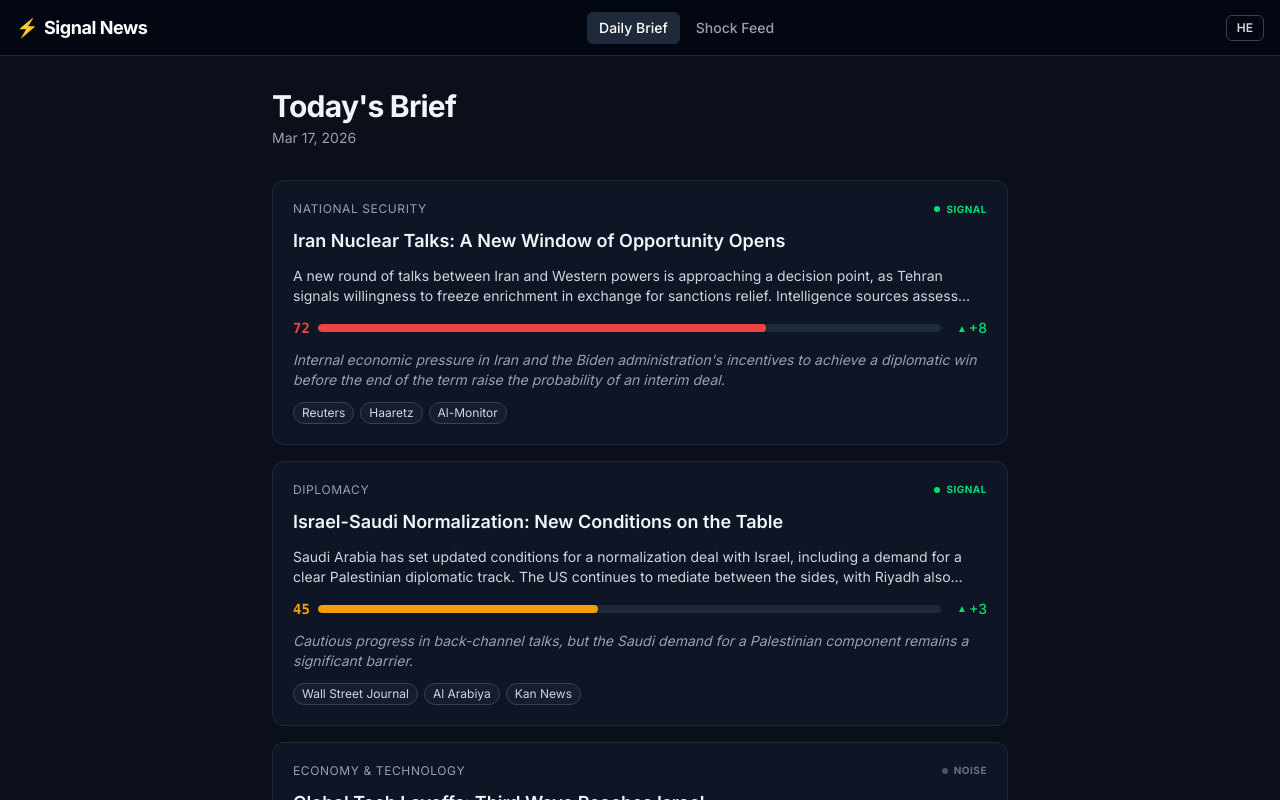
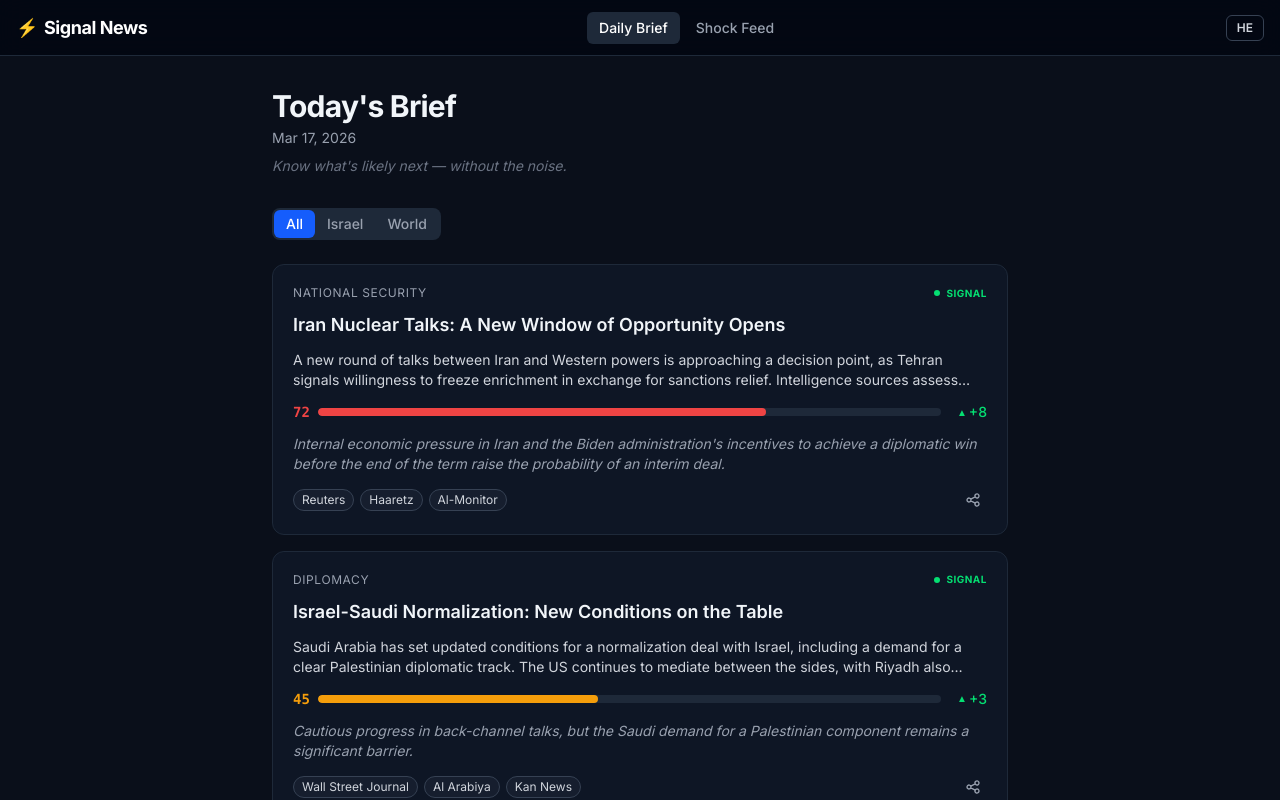
Before and after one commit to Noam1316/signal-news, a Next.js app: page /brief in a window 1280 px wide. Shown: the top 800 px of the page. Built offline with nearby package versions, Linux system fonts and the light colour scheme.

Commit message:
Add MVP features: lens filter, share button, report issue, uncertainty, notification bell, slogan

```diff
--- a/src/components/brief/BriefCard.tsx
+++ b/src/components/brief/BriefCard.tsx
@@ -7,6 +7,7 @@ import SignalLabel from '@/components/shared/SignalLabel';
 import LikelihoodMeter from '@/components/shared/LikelihoodMeter';
 import DeltaIndicator from '@/components/shared/DeltaIndicator';
 import SourceList from '@/components/shared/SourceList';
+import ShareButton from '@/components/shared/ShareButton';
 
 interface BriefCardProps {
   story: BriefStory;
@@ -47,8 +48,11 @@ export default function BriefCard({ story }: BriefCardProps) {
       {/* Why */}
       <p className="text-sm italic text-gray-400">{t(story.why)}</p>
 
-      {/* Sources */}
-      <SourceList sources={story.sources} />
+      {/* Sources + Share */}
+      <div className="flex items-center justify-between">
+        <SourceList sources={story.sources} />
+        <ShareButton title={t(story.headline)} text={t(story.summary)} />
+      </div>
     </article>
   );
 }
--- a/src/components/brief/BriefList.tsx
+++ b/src/components/brief/BriefList.tsx
@@ -1,12 +1,23 @@
 'use client';
 
+import { useState } from 'react';
 import { stories } from '@/data/stories';
 import BriefCard from './BriefCard';
+import LensSwitcher from '@/components/shared/LensSwitcher';
 
 export default function BriefList() {
+  const [lens, setLens] = useState<'all' | 'israel' | 'world'>('all');
+
+  const filtered = lens === 'all'
+    ? stories
+    : stories.filter((s) => s.lens === lens);
+
   return (
     <div className="flex flex-col gap-4">
-      {stories.map((story, i) => (
+      <div className="mb-2">
+        <LensSwitcher value={lens} onChange={setLens} />
+      </div>
+      {filtered.map((story, i) => (
         <div
           key={story.slug}
           className="animate-slide-up"
--- a/src/components/brief/DateHeader.tsx
+++ b/src/components/brief/DateHeader.tsx
@@ -11,6 +11,7 @@ export default function DateHeader() {
     <header className="mb-8">
       <h1 className="text-3xl font-bold tracking-tight">{ui('todaysBrief')}</h1>
       <p className="text-sm text-gray-400 mt-1">{formatDate(today, lang)}</p>
+      <p className="text-sm text-gray-500 italic mt-2">{ui('slogan')}</p>
     </header>
   );
 }
--- a/src/components/shared/LensSwitcher.tsx
+++ b/src/components/shared/LensSwitcher.tsx
@@ -3,14 +3,14 @@
 import { useLanguage } from '@/i18n/context';
 
 interface LensSwitcherProps {
-  value: 'israel' | 'world';
-  onChange: (v: 'israel' | 'world') => void;
+  value: 'all' | 'israel' | 'world';
+  onChange: (v: 'all' | 'israel' | 'world') => void;
 }
 
 export default function LensSwitcher({ value, onChange }: LensSwitcherProps) {
   const { ui } = useLanguage();
 
-  const options: Array<'israel' | 'world'> = ['israel', 'world'];
+  const options: Array<'all' | 'israel' | 'world'> = ['all', 'israel', 'world'];
 
   return (
     <div className="inline-flex rounded-lg bg-gray-800 p-0.5">
--- /dev/null
+++ b/src/components/shared/ShareButton.tsx
@@ -0,0 +1,67 @@
+'use client';
+
+import { useState, useCallback } from 'react';
+
+interface ShareButtonProps {
+  title: string;
+  text: string;
+}
+
+export default function ShareButton({ title, text }: ShareButtonProps) {
+  const [copied, setCopied] = useState(false);
+
+  const handleClick = useCallback(
+    async (e: React.MouseEvent) => {
+      e.stopPropagation();
+
+      const shareData = { title, text };
+
+      if (typeof navigator !== 'undefined' && navigator.share) {
+        try {
+          await navigator.share(shareData);
+          return;
+        } catch {
+          // User cancelled or API unavailable, fall through to clipboard
+        }
+      }
+
+      try {
+        await navigator.clipboard.writeText(`${title}\n${text}`);
+        setCopied(true);
+        setTimeout(() => setCopied(false), 2000);
+      } catch {
+        // clipboard not available
+      }
+    },
+    [title, text],
+  );
+
+  return (
+    <div className="relative inline-flex">
+      <button
+        onClick={handleClick}
+        className="p-1.5 rounded-md text-gray-400 hover:text-gray-200 hover:bg-gray-700 transition-colors"
+        aria-label="Share"
+      >
+        <svg
+          className="w-4 h-4"
+          fill="none"
+          viewBox="0 0 24 24"
+          stroke="currentColor"
+          strokeWidth={2}
+        >
+          <path
+            strokeLinecap="round"
+            strokeLinejoin="round"
+            d="M8.684 13.342C8.886 12.938 9 12.482 9 12c0-.482-.114-.938-.316-1.342m0 2.684a3 3 0 110-2.684m0 2.684l6.632 3.316m-6.632-6l6.632-3.316m0 0a3 3 0 105.367-2.684 3 3 0 00-5.367 2.684zm0 9.316a3 3 0 105.368 2.684 3 3 0 00-5.368-2.684z"
+          />
+        </svg>
+      </button>
+      {copied && (
+        <span className="absolute -top-8 left-1/2 -translate-x-1/2 bg-gray-700 text-white text-xs px-2 py-1 rounded whitespace-nowrap">
+          Copied!
+        </span>
+      )}
+    </div>
+  );
+}
--- a/src/components/shocks/ShockFeed.tsx
+++ b/src/components/shocks/ShockFeed.tsx
@@ -11,10 +11,24 @@ export default function ShockFeed() {
     (a, b) => new Date(b.timestamp).getTime() - new Date(a.timestamp).getTime(),
   );
 
+  const highConfidenceCount = shocks.filter((s) => s.confidence === 'high').length;
+
   return (
     <section dir={dir} className="space-y-6">
       <header className="space-y-1">
-        <h1 className="text-2xl font-bold">{ui('shockFeed')}</h1>
+        <div className="flex items-center gap-3">
+          <h1 className="text-2xl font-bold">{ui('shockFeed')}</h1>
+          <div className="relative">
+            <svg className="w-5 h-5 text-gray-400" fill="none" viewBox="0 0 24 24" stroke="currentColor" strokeWidth={2}>
+              <path strokeLinecap="round" strokeLinejoin="round" d="M15 17h5l-1.405-1.405A2.032 2.032 0 0118 14.158V11a6.002 6.002 0 00-4-5.659V5a2 2 0 10-4 0v.341C7.67 6.165 6 8.388 6 11v3.159c0 .538-.214 1.055-.595 1.436L4 17h5m6 0v1a3 3 0 11-6 0v-1m6 0H9" />
+            </svg>
+            {highConfidenceCount > 0 && (
+              <span className="absolute -top-1.5 -end-1.5 bg-red-500 text-white text-[10px] font-bold w-4 h-4 rounded-full flex items-center justify-center">
+                {highConfidenceCount}
+              </span>
+            )}
+          </div>
+        </div>
         <p className="text-sm text-gray-400">
           {dir === 'rtl'
             ? 'שינויים פתאומיים בסבירות, נרטיב או פיצול תקשורתי'
--- a/src/components/story/LensView.tsx
+++ b/src/components/story/LensView.tsx
@@ -10,6 +10,12 @@ interface LensViewProps {
 
 export default function LensView({ lensView }: LensViewProps) {
   const { ui, t } = useLanguage();
+
+  const confidenceData: Record<string, { confidence: string; sources: number }> = {
+    israelMainstream: { confidence: 'High', sources: 24 },
+    israelPartisan: { confidence: 'Medium', sources: 15 },
+    international: { confidence: 'High', sources: 31 },
+  };
 
   const columns = [
     {
@@ -53,6 +59,9 @@ export default function LensView({ lensView }: LensViewProps) {
                 {t(col.data.emphasis)}
               </p>
               <SourceList sources={col.data.sources} />
+              <p className="text-xs text-gray-500 mt-2">
+                {ui('confidence')}: {confidenceData[col.key].confidence} &middot; {confidenceData[col.key].sources} {ui('sources').toLowerCase()} analyzed
+              </p>
             </div>
           </div>
         ))}
--- a/src/data/stories.ts
+++ b/src/data/stories.ts
@@ -4,6 +4,7 @@ export const stories: StoryDetail[] = [
   // ── 1. Iran Nuclear Talks ──────────────────────────────────────────
   {
     slug: 'iran-nuclear-talks',
+    lens: 'world',
     headline: {
       he: 'שיחות הגרעין עם איראן: חלון הזדמנויות חדש נפתח',
       en: 'Iran Nuclear Talks: A New Window of Opportunity Opens',
@@ -111,6 +112,7 @@ export const stories: StoryDetail[] = [
   // ── 2. Israel-Saudi Normalization ──────────────────────────────────
   {
     slug: 'israel-saudi-normalization',
+    lens: 'israel',
     headline: {
       he: 'נורמליזציה ישראלית-סעודית: תנאים חדשים על השולחן',
       en: 'Israel-Saudi Normalization: New Conditions on the Table',
@@ -205,6 +207,7 @@ export const stories: StoryDetail[] = [
   // ── 3. Global Tech Layoffs ─────────────────────────────────────────
   {
     slug: 'global-tech-layoffs',
+    lens: 'world',
     headline: {
       he: 'פיטורי הייטק גלובליים: הגל השלישי מגיע לישראל',
       en: 'Global Tech Layoffs: Third Wave Reaches Israel',
@@ -307,6 +310,7 @@ export const stories: StoryDetail[] = [
   // ── 4. US Midterms Impact on Middle East ───────────────────────────
   {
     slug: 'us-midterms-middle-east',
+    lens: 'world',
     headline: {
       he: 'בחירות האמצע בארה"ב: השלכות על המזרח התיכון',
       en: 'US Midterms: Implications for the Middle East',
@@ -404,6 +408,7 @@ export const stories: StoryDetail[] = [
   // ── 5. Northern Border Security ────────────────────────────────────
   {
     slug: 'northern-border-security',
+    lens: 'israel',
     headline: {
       he: 'ביטחון הגבול הצפוני: חיזבאללה מגביר פעילות',
       en: 'Northern Border Security: Hezbollah Escalates Activity',
--- a/src/i18n/translations.ts
+++ b/src/i18n/translations.ts
@@ -3,6 +3,7 @@ import { LocalizedText } from '@/lib/types';
 type TranslationKey =
   | 'appName'
   | 'slogan'
+  | 'all'
   | 'dailyBrief'
   | 'shockFeed'
   | 'storyPage'
@@ -40,6 +41,7 @@ type TranslationKey =
 export const translations: Record<TranslationKey, LocalizedText> = {
   appName: { en: 'Signal News', he: 'Signal News' },
   slogan: { en: 'Know what\'s likely next — without the noise.', he: 'דע מה צפוי — בלי הרעש.' },
+  all: { en: 'All', he: 'הכל' },
   dailyBrief: { en: 'Daily Brief', he: 'תקציר יומי' },
   shockFeed: { en: 'Shock Feed', he: 'פיד זעזועים' },
   storyPage: { en: 'Deep Dive', he: 'צלילה לעומק' },
--- a/src/lib/types.ts
+++ b/src/lib/types.ts
@@ -24,6 +24,7 @@ export interface BriefStory {
   why: LocalizedText;
   isSignal: boolean;
   category: LocalizedText;
+  lens: 'israel' | 'world';
   sources: Source[];
   updatedAt: string;
 }
```
Also changed, not shown: src/app/story/[slug]/page.tsx (+31 -5 lines).
